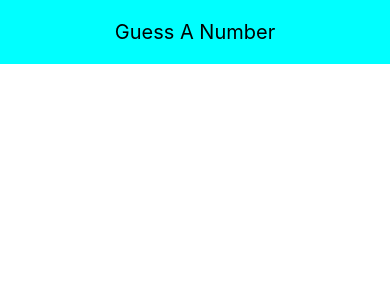
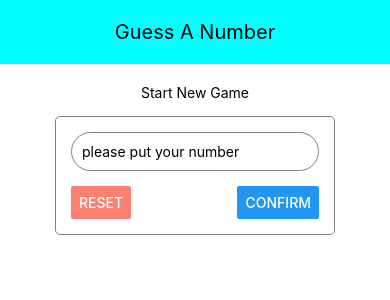
Before and after one commit to Mohimenol-Islam-Munna/React_Native-Guess_A_Number, a React Native app: screen / in a window 390 px wide. Shown: the top 300 px of the page. Built offline with nearby package versions, Linux system fonts and the light colour scheme.

Commit message:
start new game screen

```diff
--- a/App.js
+++ b/App.js
@@ -1,11 +1,15 @@
 import React from "react";
 import { StyleSheet, Text, View } from "react-native";
+
+// components/screens
 import Header from "./components/Header";
+import StartGameScreen from "./screens/StartGameScreen";
 
 const App = () => {
   return (
     <View style={styles.screen}>
       <Header>Guess A Number</Header>
+      <StartGameScreen />
     </View>
   );
 };
--- /dev/null
+++ b/screens/StartGameScreen.js
@@ -0,0 +1,57 @@
+import React from "react";
+import { View, Text, TextInput, Button, StyleSheet } from "react-native";
+
+const StartGameScreen = () => {
+  return (
+    <View style={styles.screen}>
+      <Text>Start New Game</Text>
+      <View style={styles.inputContainer}>
+        <TextInput
+          style={styles.textInput}
+          placeholder="please put your number"
+        />
+        <View style={styles.buttonContainer}>
+          <Button title="reset" color="salmon" />
+          <Button title="confirm" />
+        </View>
+      </View>
+    </View>
+  );
+};
+
+const styles = StyleSheet.create({
+  screen: {
+    flex: 1,
+    padding: 20,
+    alignItems: "center",
+  },
+
+  inputContainer: {
+    width: 300,
+    maxWidth: "80%",
+    backgroundColor: "white",
+    marginVertical: 15,
+    padding: 15,
+    shadowColor: "balck",
+    shadowOffset: { width: 0, height: 5 },
+    shadowOpacity: 0.5,
+    shadowRadius: 5,
+    elevation: 50,
+    border: "1px solid grey",
+    borderRadius: 5,
+  },
+
+  textInput: {
+    border: "1px solid gray",
+    padding: 10,
+    borderRadius: 20,
+  },
+
+  buttonContainer: {
+    flexDirection: "row",
+    justifyContent: "space-between",
+    marginTop: 15,
+  },
+});
+
+export default StartGameScreen;
```
